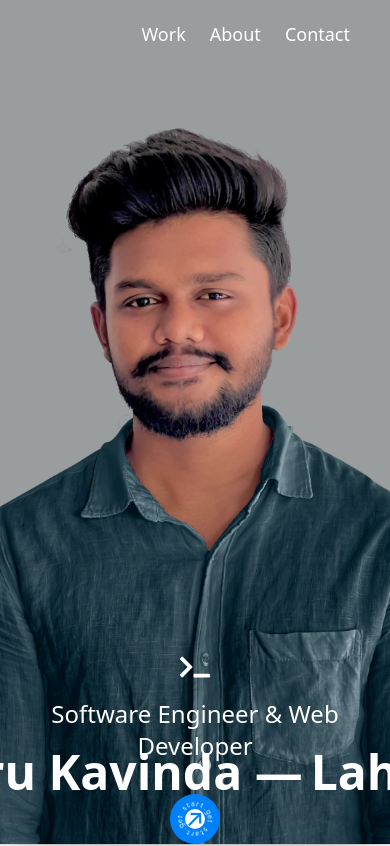
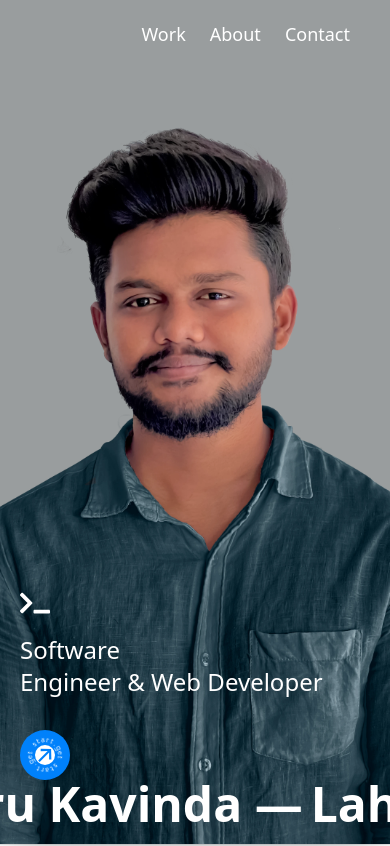
Before and after one commit to Lahiru-911/Lahiru-portfolio, a Next.js app: page / in a window 390 px wide. Shown: the top 846 px of the page. Built offline with nearby package versions, Linux system fonts and the light colour scheme.

Commit message:
Update page.jsx

```diff
--- a/components/HeroSection/page.jsx
+++ b/components/HeroSection/page.jsx
@@ -34,21 +34,21 @@ export default function HeroSection() {
       </nav>
 
       {/* Text Content */}
-      <div className="flex flex-col justify-end items-center md:items-start gap-8 absolute inset-x-0 md:left-20 text-center md:text-left text-white">
+      <div className="flex flex-col justify-end items-start gap-8 absolute inset-x-0 left-5 lg:left-28 text-center md:text-left text-white bottom-16 md:bottom-1/3">
         <motion.div
           initial={{ opacity: 0, y: 20 }}
           animate={{ opacity: 1, y: 0 }}
           transition={{ delay: 0.5, duration: 1 }}
-          className="flex flex-col justify-center items-center"
+          className="flex flex-col justify-center items-start"
         >
           <FaTerminal className="text-3xl md:text-4xl" />
           <motion.p
             initial={{ opacity: 0, y: 20 }}
             animate={{ opacity: 1, y: 0 }}
             transition={{ delay: 0.5, duration: 1 }}
-            className="text-2xl md:text-4xl font-light mt-4 "
+            className="text-2xl md:text-4xl font-normal mt-4 text-start md:w-11/12 lg:w-full"
           >
-            Software Engineer & Web Developer
+            Software <br/>Engineer & Web Developer
           </motion.p>
         </motion.div>
         <div>
@@ -58,7 +58,7 @@ export default function HeroSection() {
         </div>
       </div>
 
-      <div className="absolute z-20 bottom-10 ">
+      <div className="absolute z-20 bottom-2 ">
         <WordsMarquee />
       </div>
 
```
